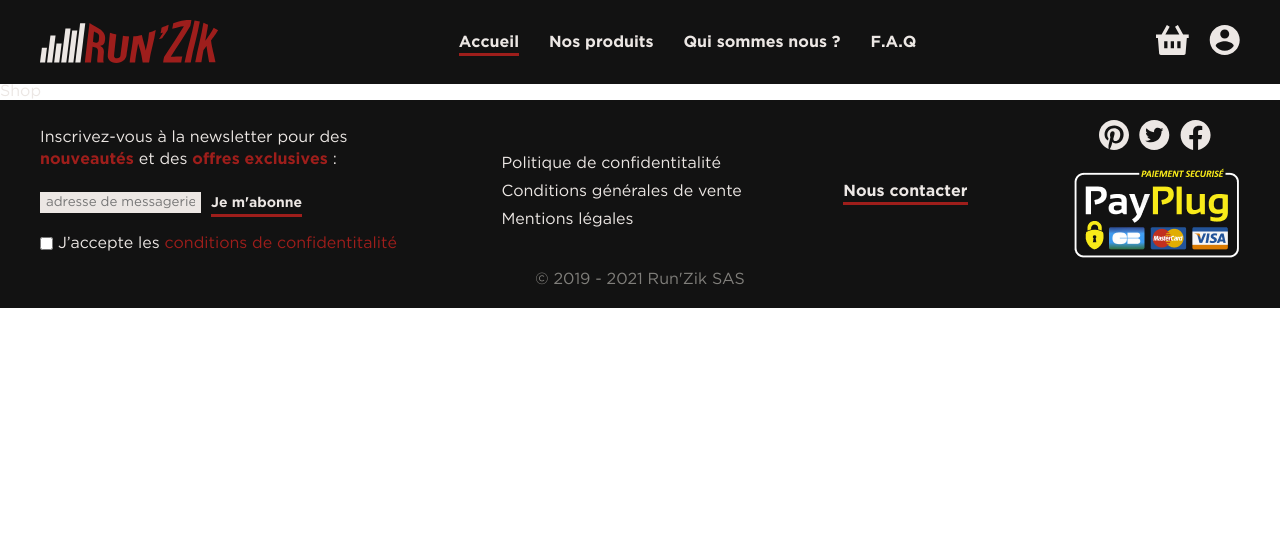
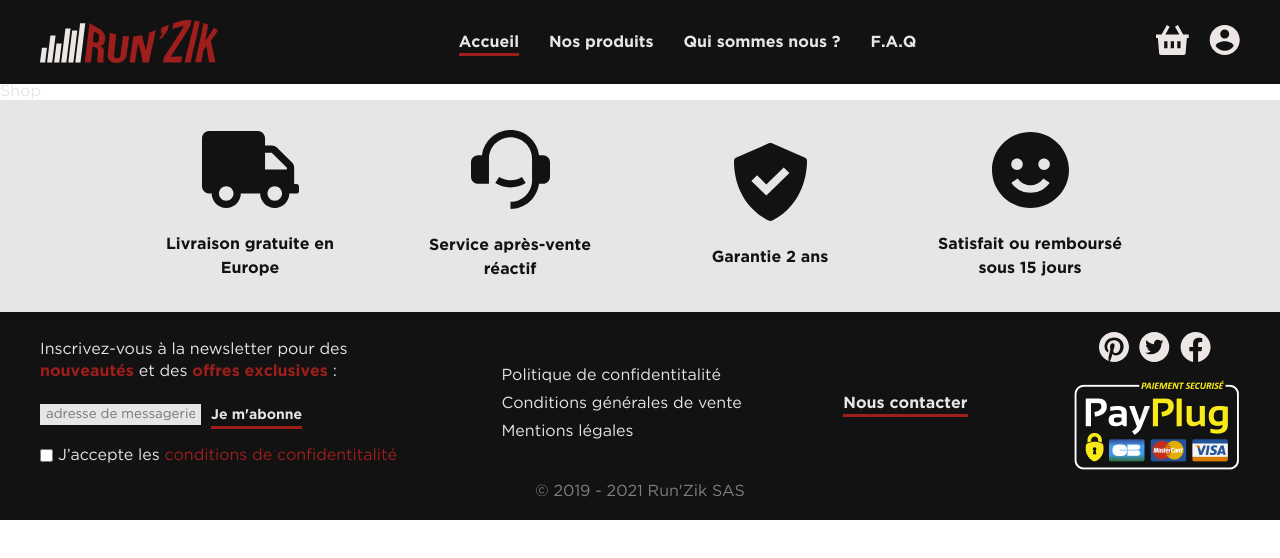
Before and after one commit to web-lux/shopping-cart, a React (Vite) app: page / in a window 1280 px wide. Shown: the top 558 px of the page. Built offline with nearby package versions, Linux system fonts and the light colour scheme.

Commit message:
feat: banner and folder organization

```diff
--- /dev/null
+++ b/src/Pages/Components/Banner.jsx
@@ -0,0 +1,29 @@
+import style from "./Banner.module.scss"
+
+export default function Banner() {
+    return (
+        <ul aria-label="Avantages de Run'zik" className={style.banner}>
+
+            <li>
+                <img src="src/assets/truck.svg" alt="" />
+                <span>Livraison gratuite en Europe</span>
+            </li>
+
+            <li>
+                <img src="src/assets/headphones.svg" alt="" />
+                <span>Service après-vente réactif</span>
+            </li>
+
+            <li>
+                <img src="src/assets/shield.svg" alt="" />
+                <span>Garantie 2 ans</span>
+            </li>
+
+            <li>
+                <img src="src/assets/smile.svg" alt="" />
+                <span>Satisfait ou remboursé sous 15 jours</span>
+            </li>
+
+        </ul>
+    )
+}
--- /dev/null
+++ b/src/Pages/Components/Banner.module.scss
@@ -0,0 +1,26 @@
+.banner {
+	background: var(--white);
+	display: flex;
+	justify-content: center;
+	align-items: center;
+	gap: 60px;
+	padding: 30px 0;
+	flex-wrap: wrap;
+
+	li {
+		display: flex;
+		flex-direction: column;
+		justify-content: flex-start;
+		align-items: center;
+		gap: 25px;
+		flex-basis: 200px;
+
+		span {
+			color: var(--black);
+			font-weight: bold;
+			max-width: 200px;
+			text-align: center;
+			line-height: 150%;
+		}
+	}
+}
--- a/src/Pages/ErrorPage.jsx
+++ b/src/Pages/ErrorPage.jsx
@@ -1,5 +1,5 @@
-import Header from "./Header.jsx"
-import Footer from "./Footer.jsx"
+import Header from "./Components/Header.jsx"
+import Footer from "./Components/Footer.jsx"
 
 export default function ErrorPage() {
 
--- a/src/Pages/Root.jsx
+++ b/src/Pages/Root.jsx
@@ -1,6 +1,6 @@
 import { Outlet } from "react-router-dom"
-import Header from "./Header.jsx"
-import Footer from "./Footer.jsx"
+import Header from "./Components/Header.jsx"
+import Footer from "./Components/Footer.jsx"
 
 export default function Root() {
 
--- a/src/Pages/Shop.jsx
+++ b/src/Pages/Shop.jsx
@@ -1,8 +1,11 @@
+import Banner from "./Components/Banner.jsx"
+
 export default function Shop() {
 
     return (
       <>
         <p>Shop</p>
+        <Banner />
       </>
     )
   }
--- a/src/index.scss
+++ b/src/index.scss
@@ -25,7 +25,7 @@
 :root {
 	--black: #121212;
 	--red: #9e1e1b;
-	--white: #ece7e4;
+	--white: #e6e6e6;
 	--grey: #807f7b;
 	--text: "Gotham";
 	--title: "Bebas Neue";
```
Also changed, not shown: src/Pages/Components/Footer.jsx (renamed from src/Pages/Footer.jsx), src/Pages/Components/Footer.module.scss (renamed from src/Pages/Footer.module.scss), src/Pages/Components/Header.jsx (renamed from src/Pages/Header.jsx), src/Pages/Components/Header.module.scss (renamed from src/Pages/Header.module.scss).
